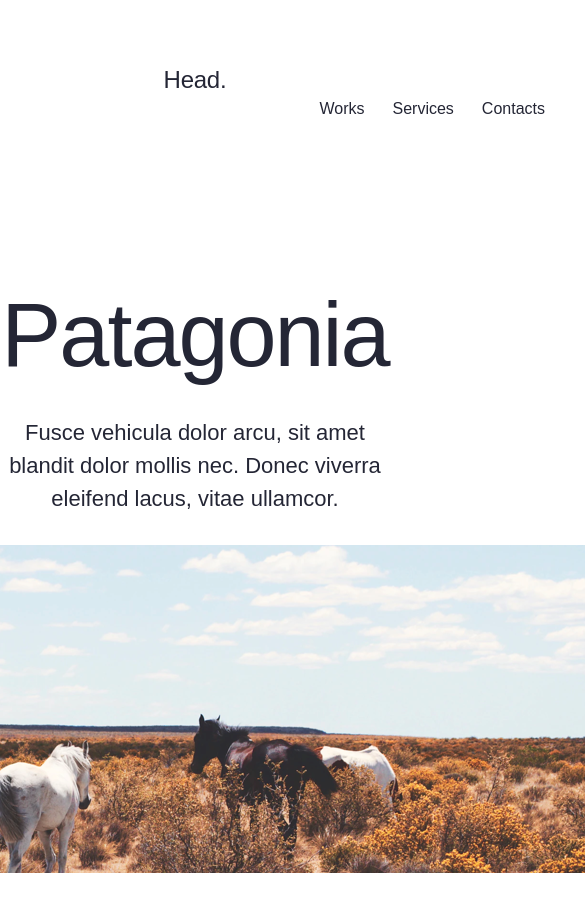
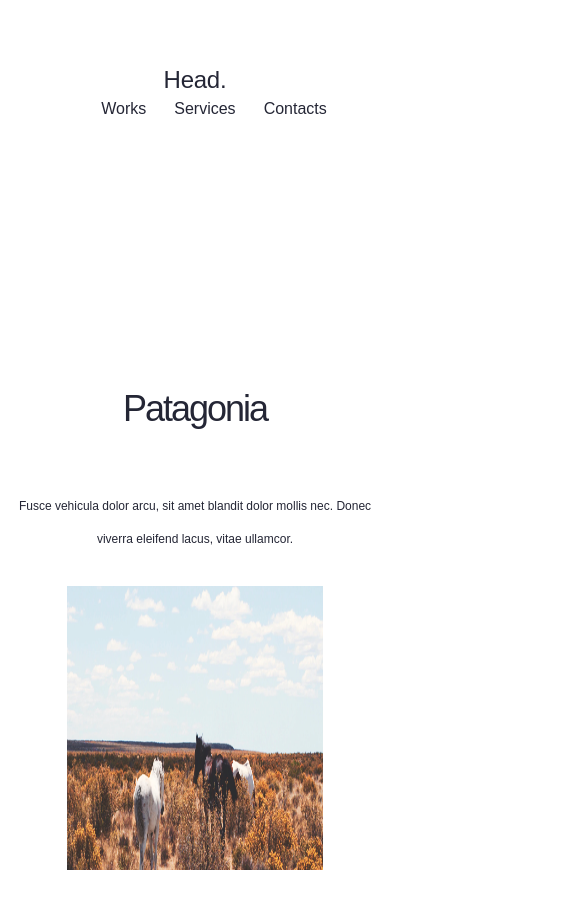
Before and after one commit to LiudmylaSkabenok/responsive-design, a plain HTML site: page index.html in a window 390 px wide. Shown: the top 912 px of the page, 585 px wide, since content can reach past the window. Drawn offline with Linux system fonts and the light colour scheme.

Commit message:
added styles for RWD

```diff
--- a/styles/index.css
+++ b/styles/index.css
@@ -6,9 +6,9 @@ body {
 }
 header {
     width: 100%;
-    height: 10vh;
     display: flex;
     justify-content: center;
+    margin: 0;
 }
 .layout__header {
     max-width: 1400px;
@@ -94,4 +94,41 @@ main {
 }
 .main__image {
     margin-top: 30px;
+    max-width: 864px;
+    min-height: 328px;
 }
+@media only screen and (orientation: landscape) {
+    .main__info
+}
+@media screen and (max-width: 800px) {
+    .main__info {
+         font-size: 12px;
+    }
+ }
+@media screen and (max-width: 1000px) {
+    .main__heading {
+        font-size: 72px;
+    }
+}
+@media screen and (max-width: 800px) {
+    .main__heading {
+         font-size: 36px;
+    }
+ }
+ @media screen and (max-width: 1000px) {
+    .main__image {
+        max-width: 617px;
+        min-height: 512px;
+    }
+}
+@media screen and (max-width: 800px) {
+    .main__image {
+        max-width: 256px;
+        min-height: 284px;
+    }
+ }
+ @media screen and (max-width: 1000px) {
+    .nav__list {
+        justify-content: center;
+    }
+}
```
